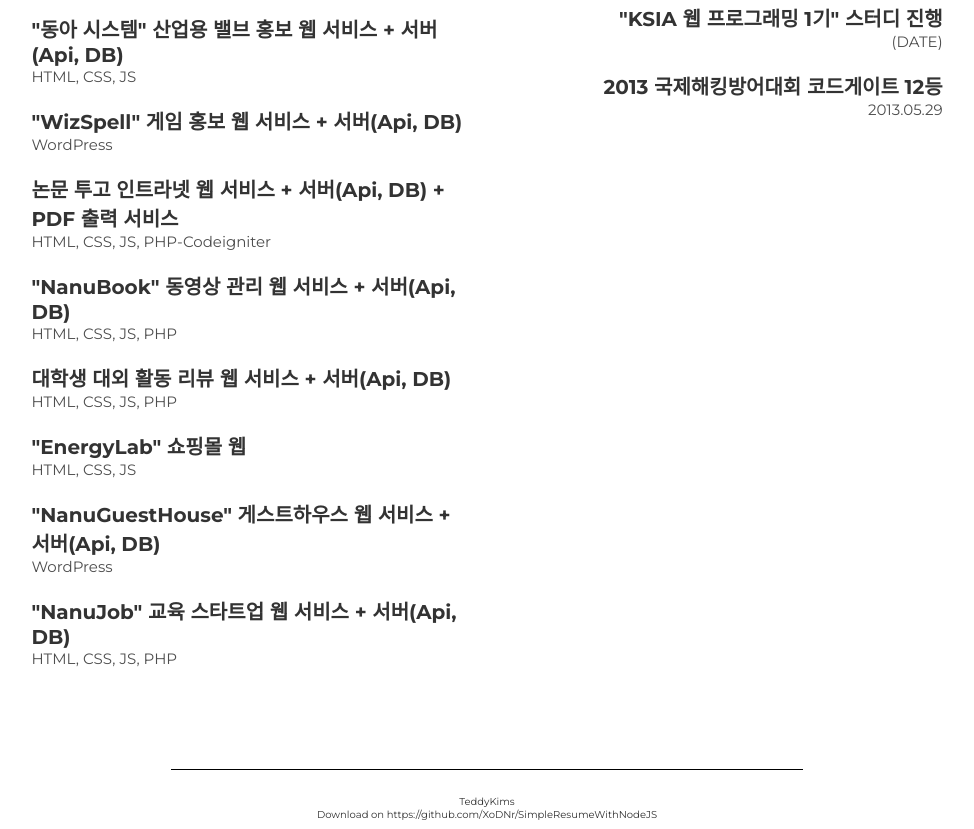
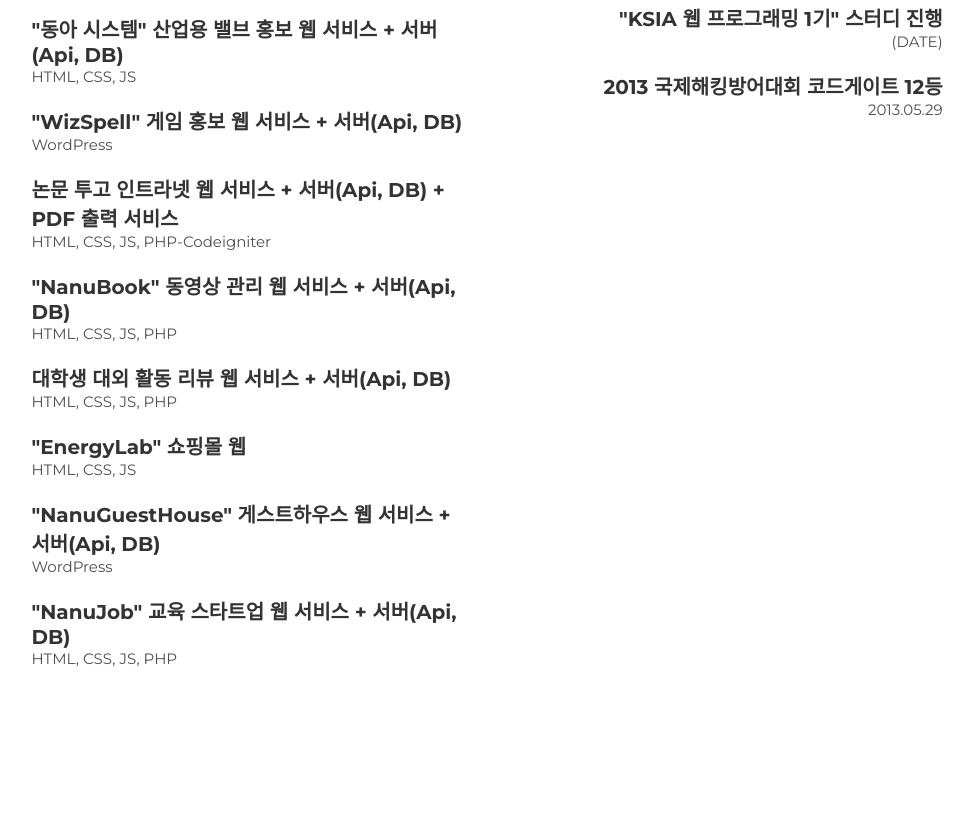
Before and after one commit to XoDNr/xodnr.github.io, a plain HTML site: page index.html in a window 1280 px wide. Shown: the part 2694-3523 px from the top of the page, without its empty margins (153-1127 px from the left). After the commit the page ends 3408 px from the top, so only its background shows below. Drawn offline with Linux system fonts and the light colour scheme.

Commit message:
Update index.html

```diff
--- a/index.html
+++ b/index.html
@@ -235,11 +235,5 @@
     </div>
 </div>
 
-<footer>
-    <hr/>TeddyKims<br/>Download on <a target="_blank" href="https://github.com/XoDNr/SimpleResumeWithNodeJS">https://github.com/XoDNr/SimpleResumeWithNodeJS</a>
-</footer>
-
-<!-- <script src="//cdnjs.cloudflare.com/ajax/libs/respond.js/1.4.2/respond.min.js"></script> -->
-
 </body>
 </html>
```
